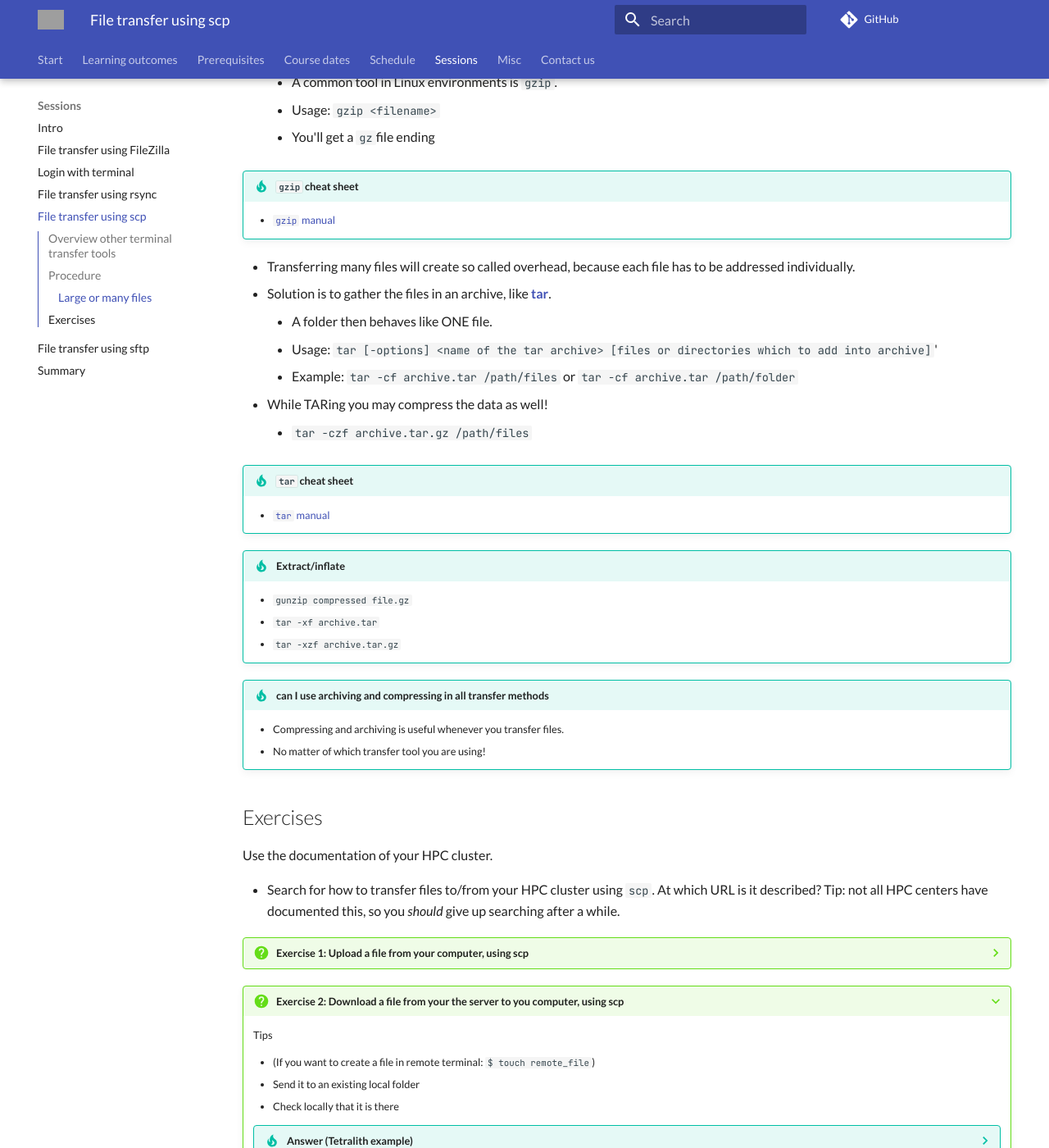
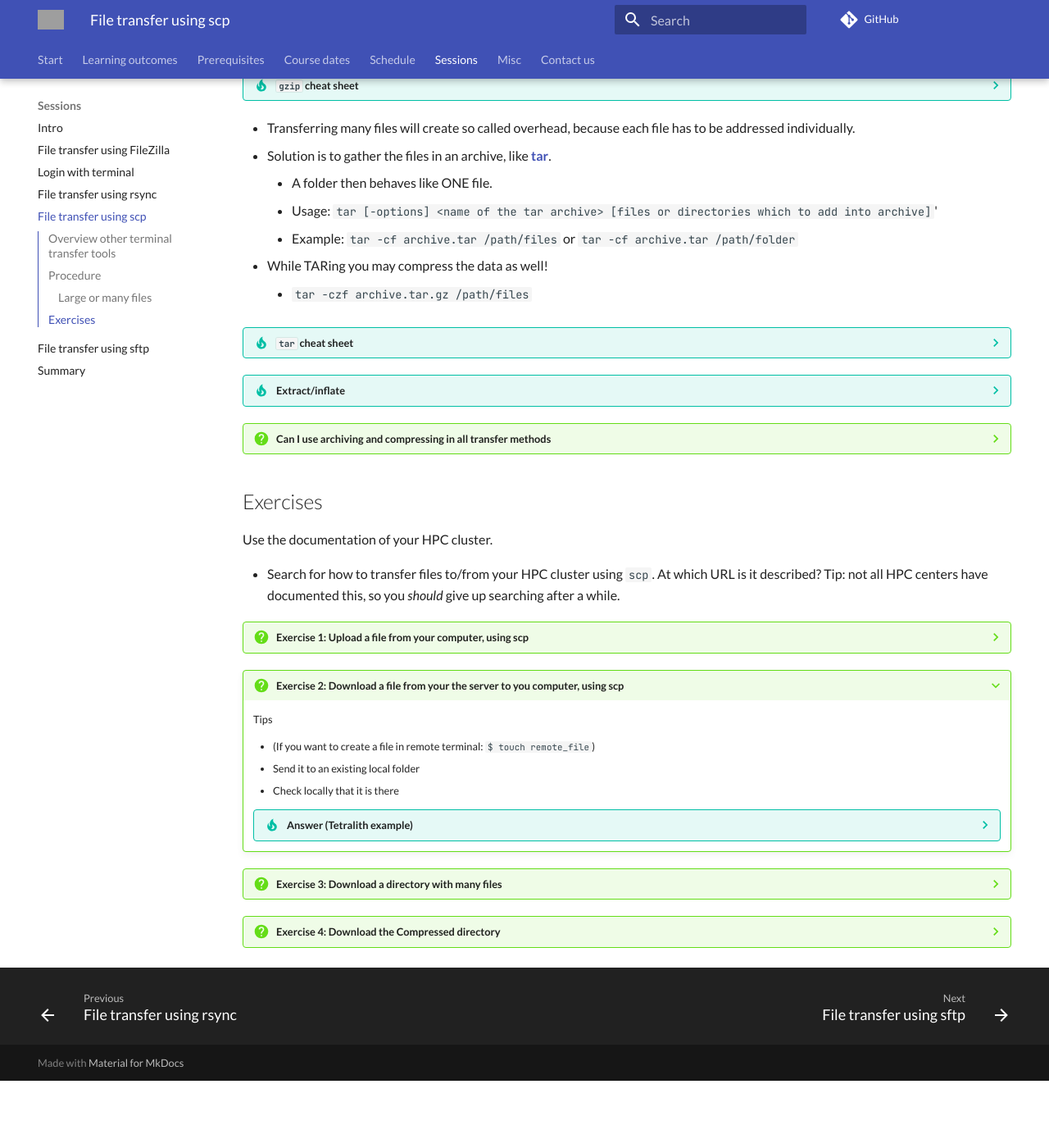
Before and after one commit to UPPMAX/naiss_file_transfer_course, an MkDocs documentation site: the page built from docs/sessions/scp/README.md, in a window 1280 px wide and 1400 px high, scrolled down 2535 px. Shown: the whole window at 82% size. Built offline with MkDocs 1.6.1 and Material for MkDocs 9.7.7, drawn with Linux system fonts in a browser that asks for light colours; comment, search, counter and statistics services are not loaded; after the commit the page ends 3853 px from its top, so only the background shows below that; some of the changed text lies outside the part shown; grey boxes are pictures that could not be loaded.

Commit message:
README.md fix formatting

```diff
--- a/docs/sessions/scp/README.md
+++ b/docs/sessions/scp/README.md
@@ -101,7 +101,7 @@
     Tetralith  |[here](https://www.nsc.liu.se/support/copying-data/)
     Vera       |**FIX?** None. Closest is [here](https://www.c3se.chalmers.se/documentation/for_users/intro-alvis/slides/#transfering-files).
 
-!!!- example "Example for Rackham"
+???- example "Example for Rackham"
 
     - In the terminal, copy files using `scp` to connect to Rackham:
 
@@ -168,7 +168,7 @@
     - Usage: ``gzip <filename>``
     - You'll get a ``gz``file ending
 
-!!!- tip "``gzip`` cheat sheet"
+???- tip "``gzip`` cheat sheet"
 
     - [``gzip`` manual](https://www.gnu.org/software/gzip/manual/gzip.html#Sample)
 
```
Also changed, not shown: other parts of docs/sessions/scp/README.md (+3 -3 lines).
